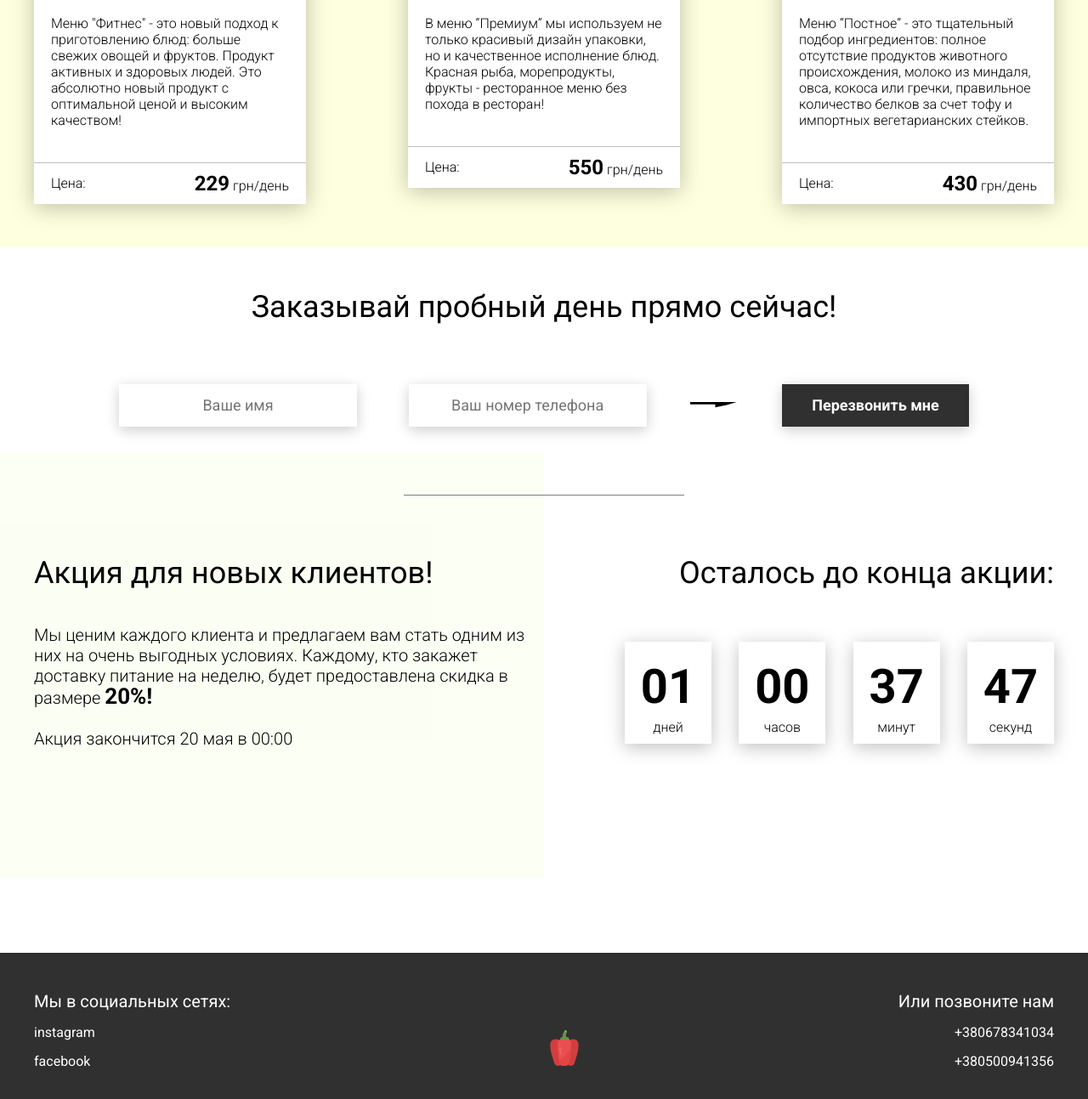
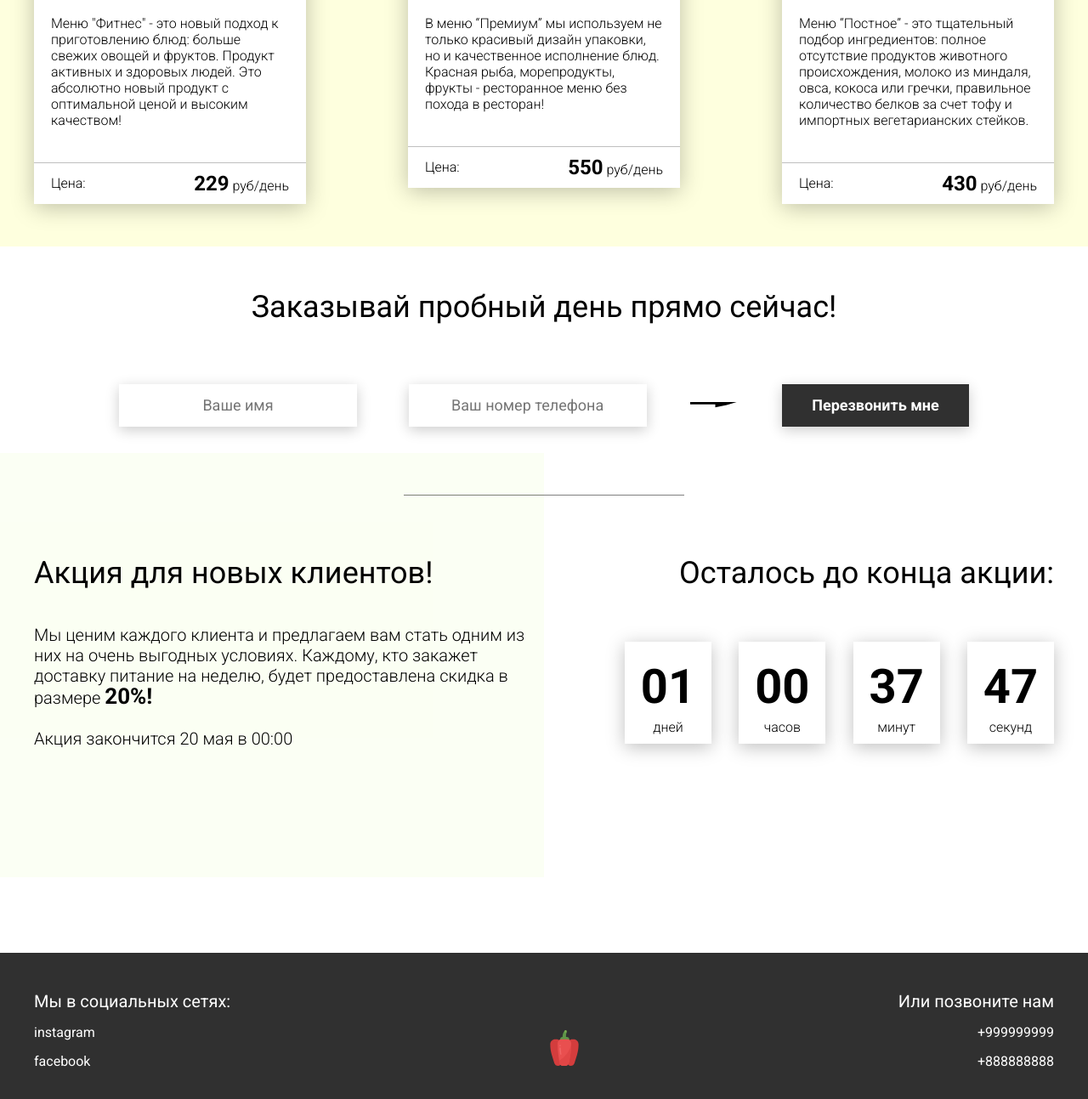
Before and after one commit to PavelKull/food, a plain HTML site: page index.html in a window 1280 px wide. Shown: the part 2943-4236 px from the top of the page at 85% size. Drawn offline with Linux system fonts and the light colour scheme.

Commit message:
commit correct

```diff
--- a/index.html
+++ b/index.html
@@ -192,7 +192,7 @@
                     <div class="menu__item-divider"></div>
                     <div class="menu__item-price">
                         <div class="menu__item-cost">Цена:</div>
-                        <div class="menu__item-total"><span>229</span> грн/день</div>
+                        <div class="menu__item-total"><span>229</span> руб/день</div>
                     </div>
                 </div>
                 <div class="menu__item">
@@ -202,7 +202,7 @@
                     <div class="menu__item-divider"></div>
                     <div class="menu__item-price">
                         <div class="menu__item-cost">Цена:</div>
-                        <div class="menu__item-total"><span>550</span> грн/день</div>
+                        <div class="menu__item-total"><span>550</span> руб/день</div>
                     </div>
                 </div>
                 <div class="menu__item">
@@ -212,7 +212,7 @@
                     <div class="menu__item-divider"></div>
                     <div class="menu__item-price">
                         <div class="menu__item-cost">Цена:</div>
-                        <div class="menu__item-total"><span>430</span> грн/день</div>
+                        <div class="menu__item-total"><span>430</span> руб/день</div>
                     </div>
                 </div>
             </div>
@@ -281,8 +281,8 @@
             </div>
             <div class="call">
                 <div class="subtitle">Или позвоните нам</div>
-                <a href="#" class="link">+380678341034</a>
-                <a href="#" class="link">+380500941356</a>
+                <a href="#" class="link">+999999999</a>
+                <a href="#" class="link">+888888888</a>
             </div>
         </div>
     </footer>
```
